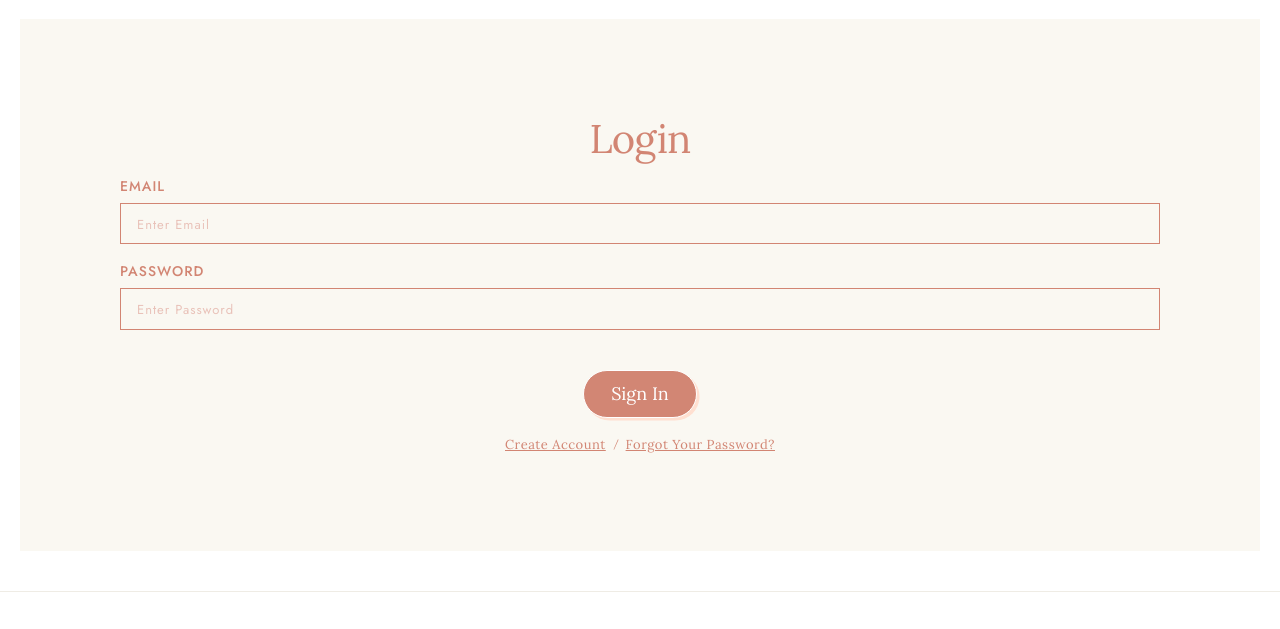
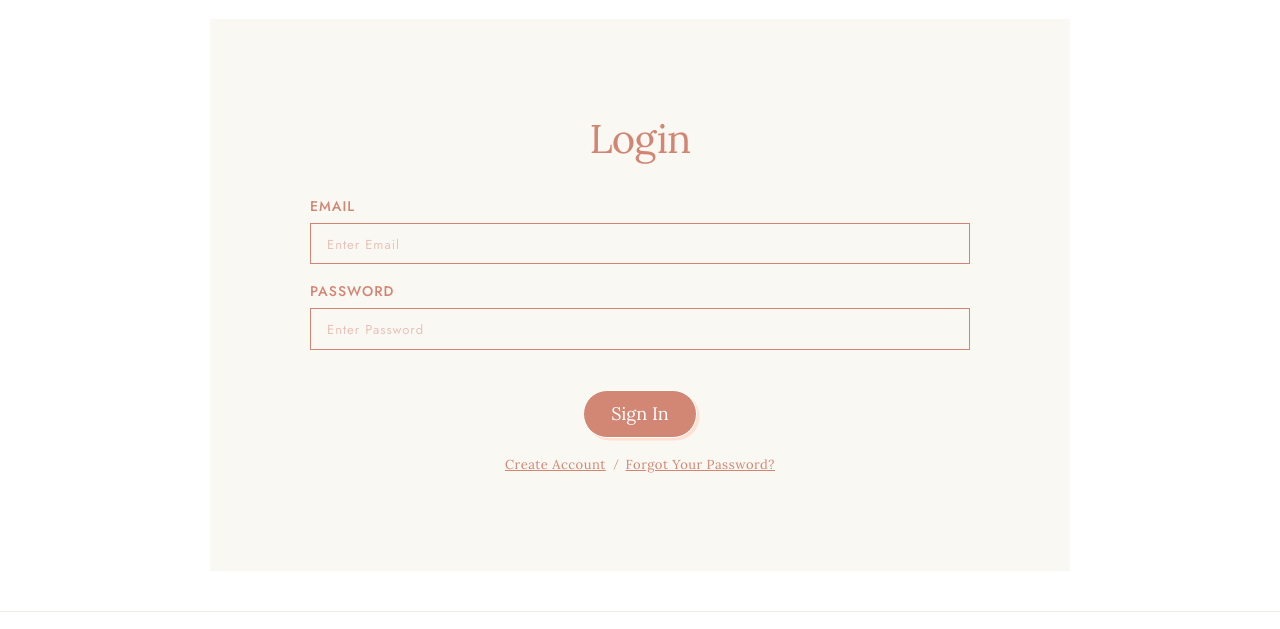
Before and after one commit to LaurenTejada/LaurenTejada.github.io, a website: page account/index.html in a window 1280 px wide. Shown: the part 109-738 px from the top of the page. Drawn offline with Linux system fonts and the light colour scheme.

Commit message:
Added account login page desktop styles

```diff
--- a/css/main.css
+++ b/css/main.css
@@ -784,7 +784,7 @@ input::placeholder {
     font-weight: 700;
   }
 
-  /** homepage **/
+  /******** homepage ********/
   /* hero section */
   .hero-section {
     background-image: url(../img/dylpops-tablet-desktop-hero-img.png);
@@ -859,6 +859,15 @@ input::placeholder {
 
   .footer__proceeds-container {
     width: 85%;
+  }
+
+  /******** account login page ********/
+  .account-section {
+    padding: 40px 210px 40px 210px;
+  }
+
+  .account_type-heading-1 {
+    padding-bottom: 40px;
   }
 
 }
```
